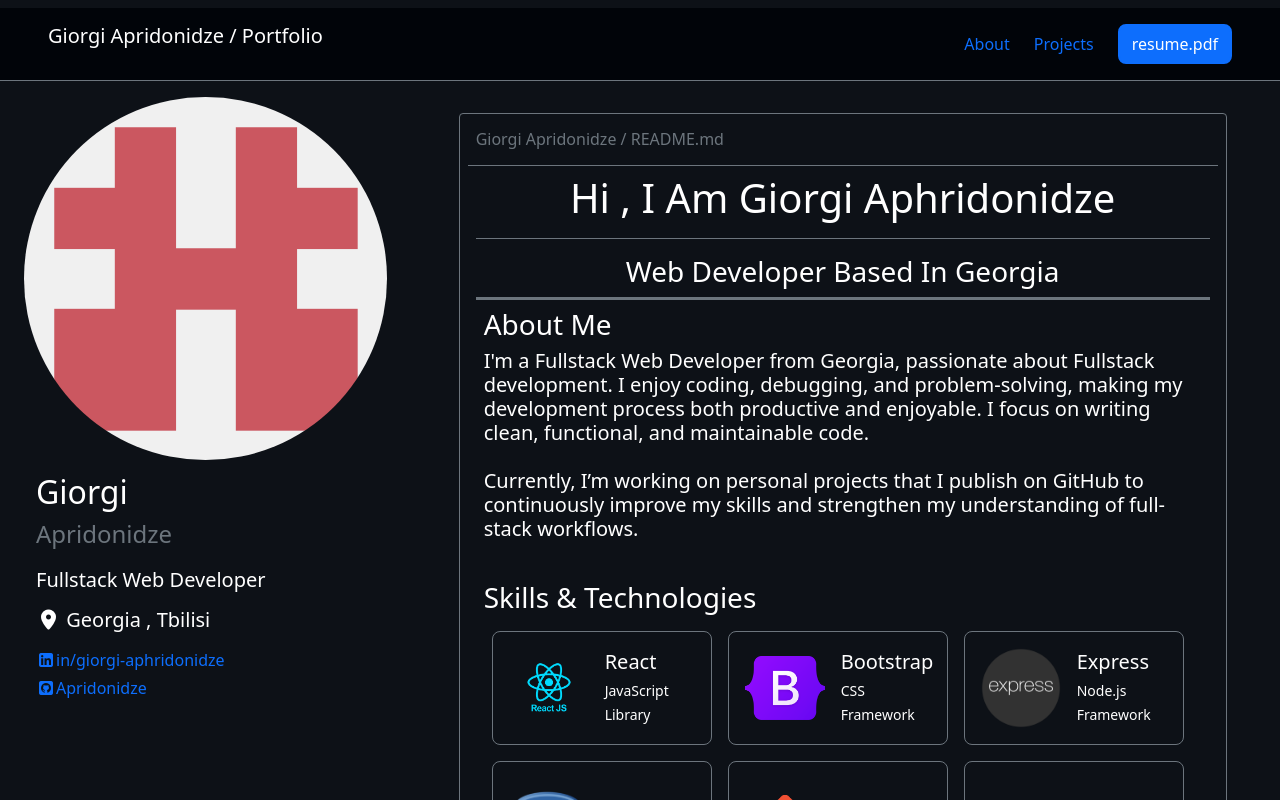
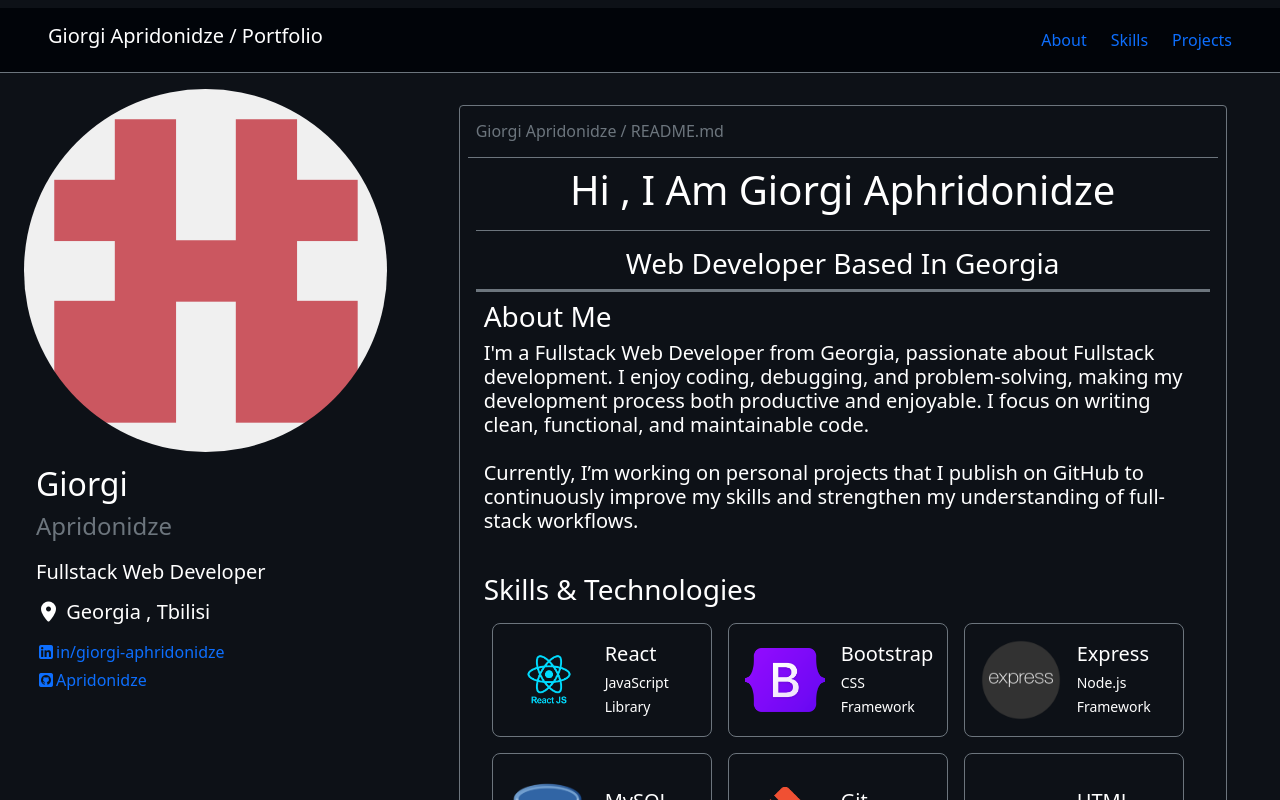
Before and after one commit to Apridonidze/portfolio, a React (Vite) app in the folder frontend/: page / in a window 1280 px wide. Shown: the top 800 px of the page. Built offline with nearby package versions, Linux system fonts and the light colour scheme.

Commit message:
removed resume.pdf download button from headers and added links to navigate through sections easily

```diff
--- a/frontend/src/components/Header.jsx
+++ b/frontend/src/components/Header.jsx
@@ -5,18 +5,10 @@ const Header = () => {
                 <h5>Giorgi Apridonidze / Portfolio</h5>
             </div>
             <div className="header-rigth d-flex gap-4 align-items-center">
-                <div className="header-start d-flex gap-4 ">
 
                     <a href="" className="link-offset-3 link-underline link-underline-opacity-0 link-underline-opacity-100-hover">About</a>
+                    <a href="" className="link-offset-3 link-underline link-underline-opacity-0 link-underline-opacity-100-hover">Skills</a>
                     <a href="" className="link-offset-3 link-underline link-underline-opacity-0 link-underline-opacity-100-hover">Projects</a>
-
-                </div>
-
-                <div className="header-end">
-
-                    <button className="btn btn-primary rounded-3 border-2 fs-6">resume.pdf</button>
-
-                </div>
 
             </div>
         </div>
```
